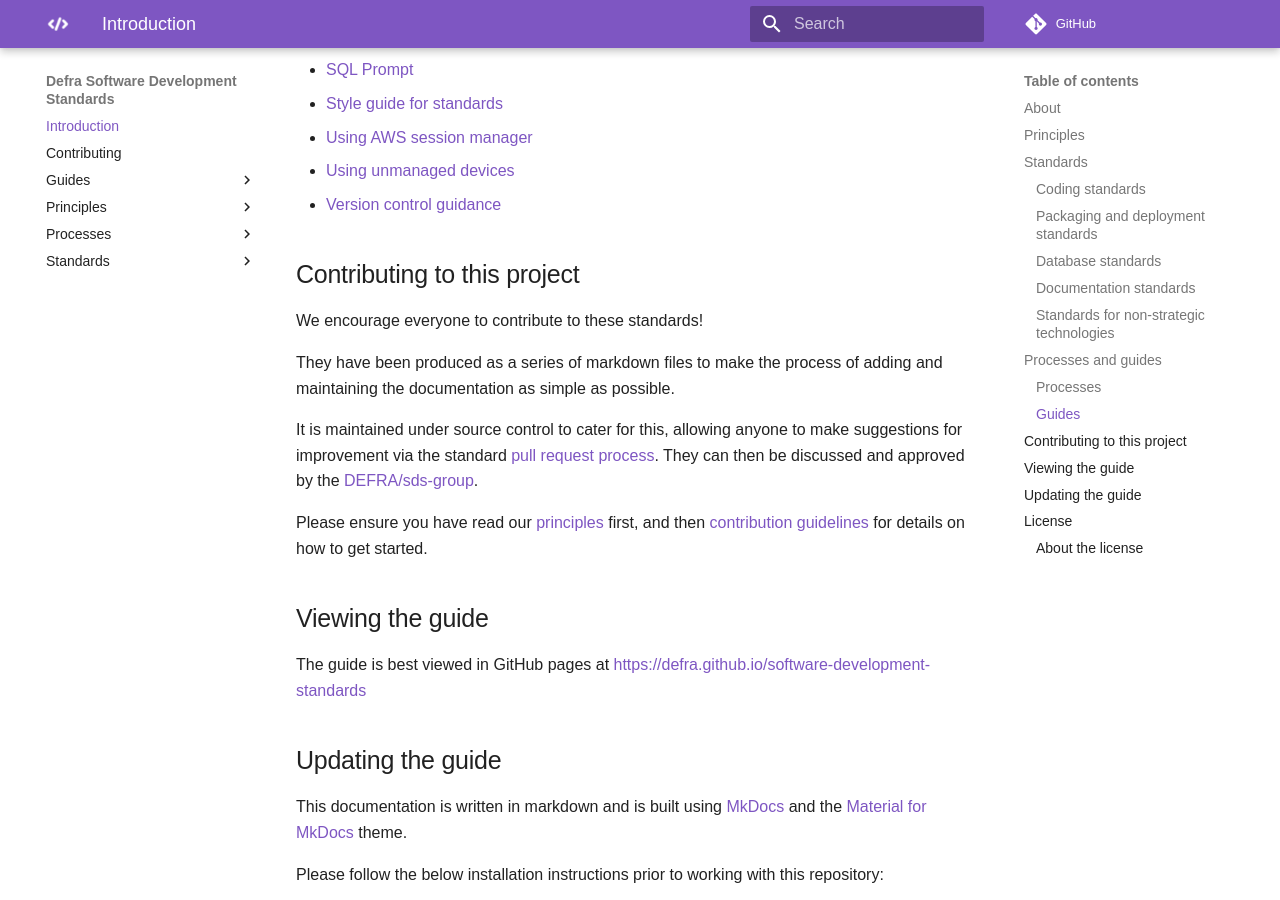
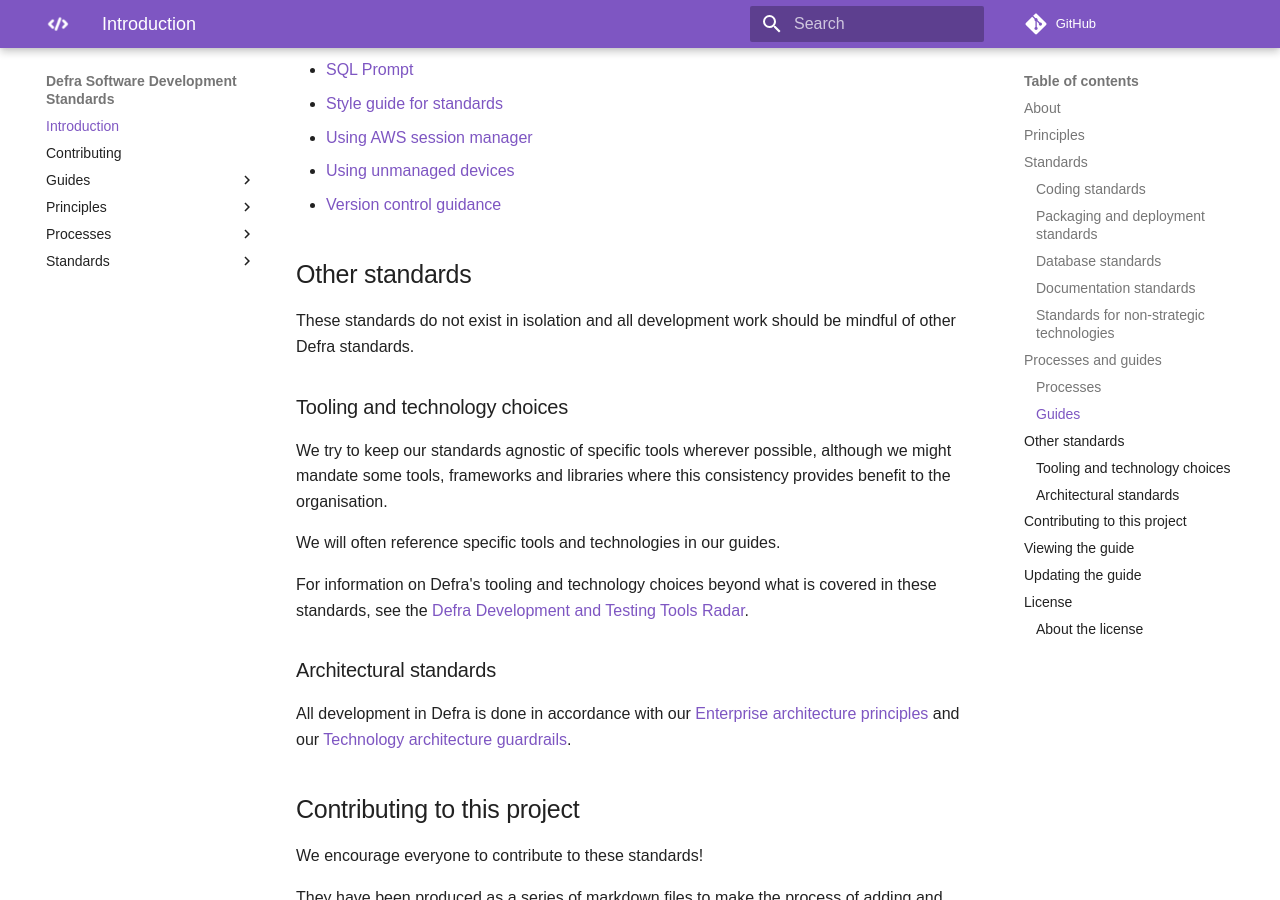
Before and after one commit to DEFRA/software-development-standards, an MkDocs documentation site: the page built from docs/README.md, in a window 1280 px wide and 900 px high, scrolled down 2675 px. Built offline with MkDocs 1.6.1 and Material for MkDocs 9.7.7, drawn with Linux system fonts in a browser that asks for light colours; some web fonts are replaced; comment, search, counter and statistics services are not loaded.

Commit message:
Added reference to Tools Radar and architectural standards - awaiting links

```diff
--- a/docs/README.md
+++ b/docs/README.md
@@ -90,6 +90,22 @@ These guides provide additional support for meeting and working with the standar
 - [Using unmanaged devices](./guides/unmanaged_devices.md)
 - [Version control guidance](./guides/version_control_guidance.md)
 
+## Other standards
+
+These standards do not exist in isolation and all development work should be mindful of  other Defra standards.
+
+### Tooling and technology choices
+
+We try to keep our standards agnostic of specific tools wherever possible, although we might mandate some tools, frameworks and libraries where this consistency provides benefit to the organisation.
+
+We will often reference specific tools and technologies in our guides.
+
+For information on Defra's tooling and technology choices beyond what is covered in these standards, see the [Defra Development and Testing Tools Radar](https://linktbc).
+
+### Architectural standards
+
+All development in Defra is done in accordance with our [Enterprise architecture principles](https://linktbc) and our [Technology architecture guardrails](https://linktbc).
+
 ## Contributing to this project
 
 We encourage everyone to contribute to these standards!
```
